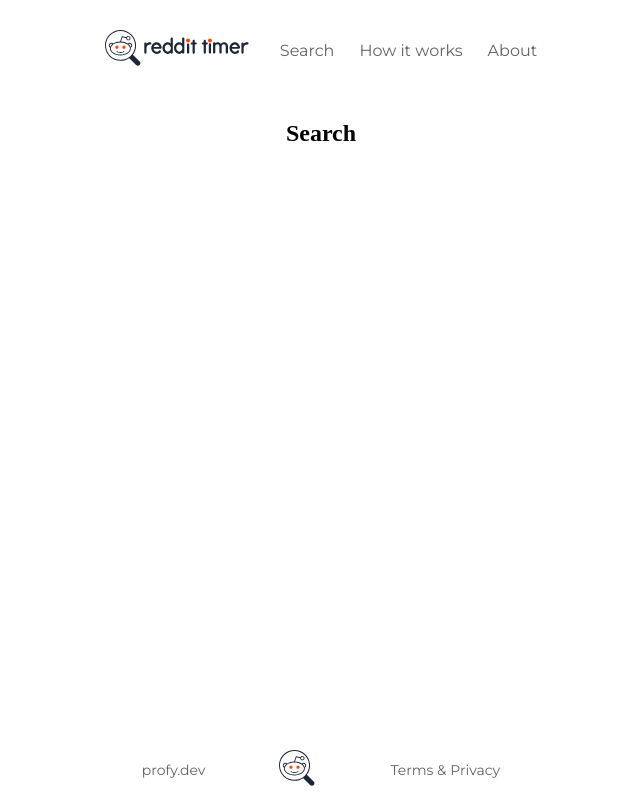
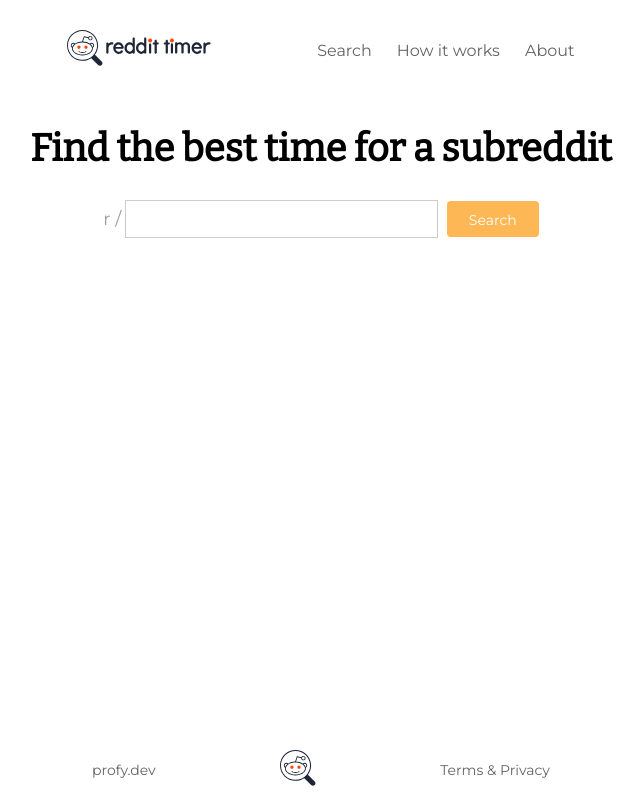
Before and after one commit to profydev/reddit-timer-wjkmartin, a React (Create React App) app: page /search in a window 1280 px wide. Shown: the whole page, without its empty margins (319-963 px from the left). Built offline with nearby package versions, Linux system fonts and the light colour scheme; no server answers.

Commit message:
Set up data fetch and create load spinner

```diff
--- a/src/pages/Search.js
+++ b/src/pages/Search.js
@@ -1,10 +1,66 @@
-import React from 'react';
+import React, { useEffect, useState } from 'react';
+import { useParams, useHistory } from 'react-router-dom';
+
 import styles from './Search.module.css';
 
-const Search = () => (
-  <div className={styles.Search}>
-    <h2>Search</h2>
-  </div>
-);
+const Search = () => {
+  const history = useHistory();
+  const subredditInitial = useParams().subreddit;
+  const [subReddit, setSubreddit] = useState(subredditInitial);
+  const [isLocaded, setIsLoaded] = useState(false);
+  function handleSubmit(event) {
+    event.preventDefault();
+    history.push(`/search/${subReddit}`);
+  }
+
+  const onChange = (event) => {
+    setSubreddit(event.target.value);
+  };
+  useEffect(() => {
+    setSubreddit(subredditInitial);
+    fetch(`https://www.reddit.com/r/${subReddit}/top.json?t=year&limit=500`)
+      .then((response) => response.json())
+      .then(
+        (data) => {
+          setIsLoaded(true);
+          console.log(data);
+        },
+        (error) => {
+          setIsLoaded(true);
+          console.log(error);
+        },
+      );
+  }, [subredditInitial, subReddit]);
+
+  return (
+    <div className={styles.Search}>
+      <h1 className={styles.Search__title}>
+        Find the best time for a subreddit
+      </h1>
+      <form onSubmit={handleSubmit} className={styles.Search__inputArea}>
+        <p className={styles.Search__preLabel}>r / </p>
+        <input
+          className={styles.Search__inputBox}
+          type="text"
+          name="subreddit"
+          onChange={onChange}
+          value={subReddit}
+        />
+        <button className={styles.Search__submitButton} type="submit">
+          Search
+        </button>
+      </form>
+      {isLocaded ? (
+        ''
+      ) : (
+        <img
+          className={styles.Search__spinner}
+          src="/loading_spinner.svg"
+          alt="spinner"
+        />
+      )}
+    </div>
+  );
+};
 
 export default Search;
--- a/src/pages/Search.module.css
+++ b/src/pages/Search.module.css
@@ -0,0 +1,67 @@
+.Search {
+    display: flex;
+    flex-direction: column;
+    align-items: center;
+    justify-content: center;
+    min-width: 40%;
+}
+
+.Search__title {
+    font-size: 38px;
+    font-family: Bitter;
+    color: black;
+    margin-bottom: 0;
+}
+
+.Search__inputArea {
+    display: flex;
+    flex-direction: row;
+    align-items: center;
+    justify-content: center;
+    width: 100%;
+    margin-top: 30px;
+}
+
+.Search__inputBox {
+    line-height: 36px;
+    border: none;
+    outline: 1px solid #ccc;
+    padding: 0 10px;
+    min-width: 50%;
+    font-size: 14px;
+}
+
+.Search__preLabel {
+    font-size: 18px;
+    font-family: Montserrat, sans-serif;
+    color: #9E9E9E;
+}
+
+.Search__submitButton {
+    border: none;
+    height: 36px;
+    width: 92px;
+    border-radius: 4px;
+    background-color: #FDB755;
+    color: white;
+    text-align: center;
+    line-height: 36px;
+    text-decoration: none;
+    font-family: Montserrat, sans-serif;
+    font-size: 14px;
+    margin-left: 10px;
+}
+
+.Search__spinner {
+    margin-top: 50px;
+    animation: rotate 1.5s linear infinite;
+}
+
+@keyframes rotate {
+    from {
+        transform: rotate(0deg);
+    }
+    to {
+        transform: rotate(360deg);
+    }
+}
```
Also changed, not shown: public/loading_spinner.svg (added).
